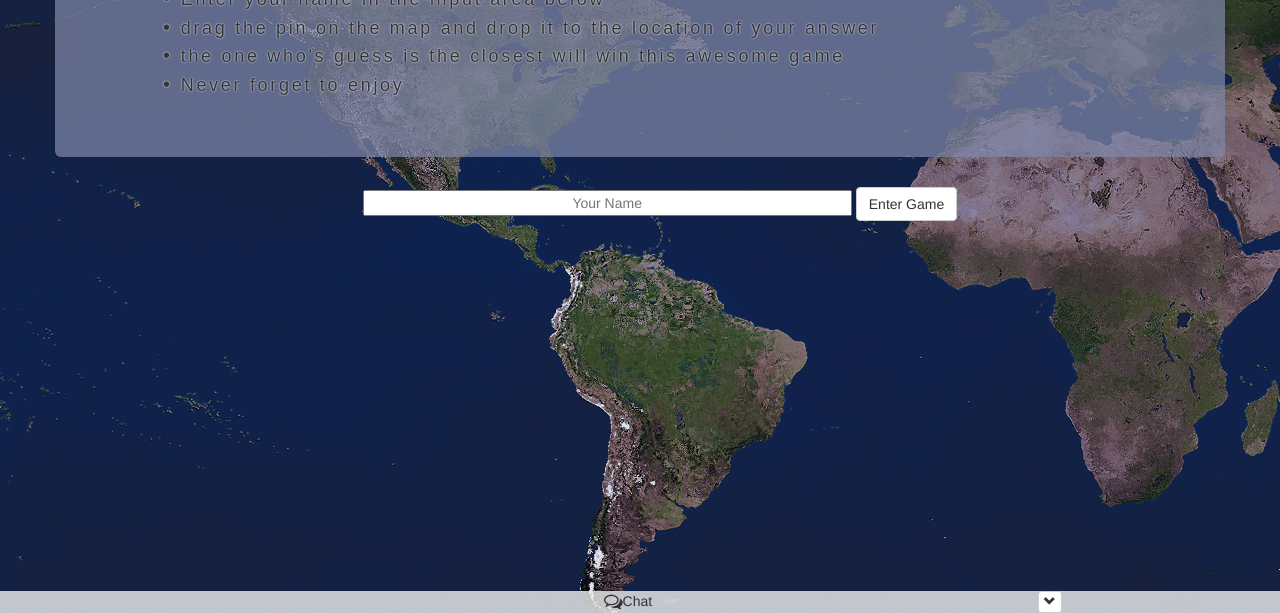
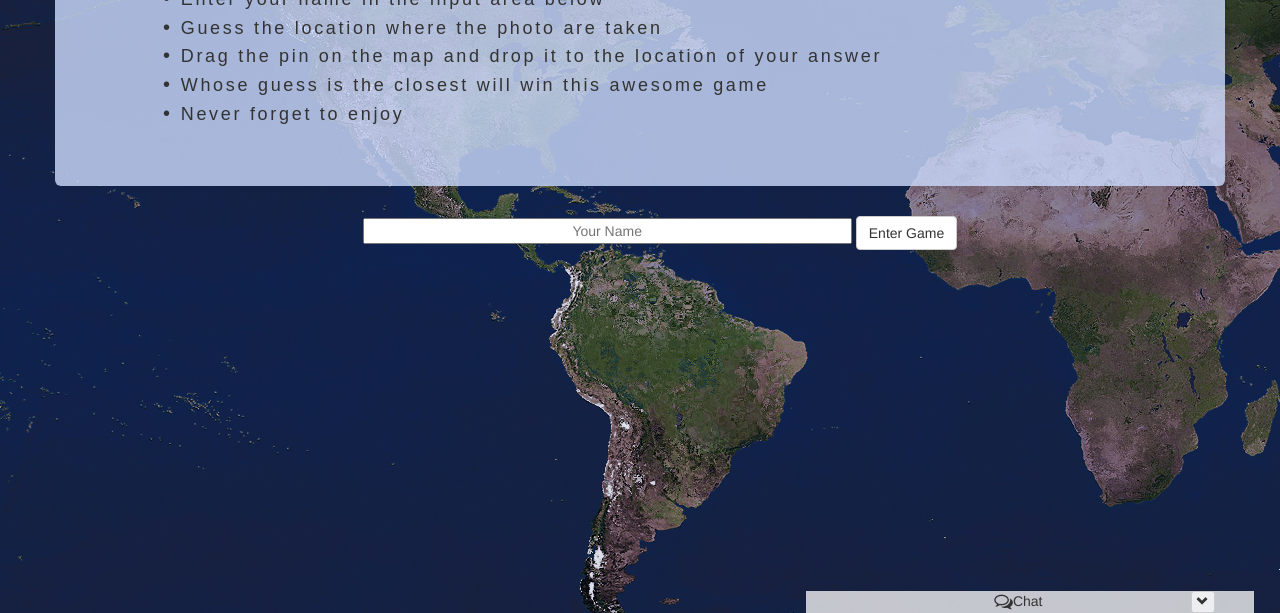
Before and after one commit to Ruigrok/where-are-we, a plain HTML site: page index.html in a window 1280 px wide. Shown: the part 187-800 px from the top of the page. Drawn offline with nearby package versions, Linux system fonts and the light colour scheme; some packages are replaced by stand-ins of ours; no server answers; a script that the page names is missing; a web font is replaced by a local one.

Commit message:
add styling to chat

```diff
--- a/assets/css/style.css
+++ b/assets/css/style.css
@@ -6,20 +6,24 @@ html {
 }
 body {
   /* Margin bottom by footer height */
-  /*margin-bottom: 150px;*/
+  margin-bottom: 150px;
   background-image: url(../images/earth.jpg);
   box-sizing: border-box;
 }
 .footer {
   position: absolute;
   bottom: 0;
-  width: 100%;
+  width: 35%;
   /* Set the fixed height of the footer here */
   /*height: 150px;*/
   text-align:center;
   background-color:rgba(241,241,241,0.8);
-  left:0;
+  left:63%;
 
+}
+
+.footer .btn-default{
+	background-color:rgba(255,255,255,0.7);
 }
 
 #chat-display{
@@ -109,8 +113,8 @@ input{
 .jumbotron{
 	margin-top: 90px;
 	font-family: 'Droid Sans', sans-serif;
-	background-color:rgba(128,137,172,0.7);
-	text-shadow: 0 0 2px white;
+	background-color:rgba(206,221,255,0.8);
+	/*text-shadow: 0 0 2px black;*/
 }
 
 ol {
@@ -120,7 +124,7 @@ ol {
 li:before {
   content: '\2022';
   padding: 8px;
-  text-shadow: 0 0 2px white;
+  /*text-shadow: 0 0 2px black;*/
   font-size: 20px;
 }
 
--- a/index.html
+++ b/index.html
@@ -32,8 +32,9 @@
       <h2> Instructions </h2>
       <ol>
       <li>Enter your name in the input area below</li>
-      <li>drag the pin on the map and drop it to the location of your answer</li>
-      <li>the one who's guess is the closest will win this awesome game </li>
+      <li>Guess the location where the photo are taken</li>
+      <li>Drag the pin on the map and drop it to the location of your answer</li>
+      <li>Whose guess is the closest will win this awesome game </li>
       <li>Never forget to enjoy </li>
       </ol>
       </div>
@@ -80,7 +81,7 @@
 
       <div class="footer">
         <div class="row">
-          <div class="col-md-8 col-md-offset-2">
+          <div class="col-md-10 col-md-offset-1">
             <span><i class="fa fa-comments-o fa-lg" aria-hidden="true"></i>Chat</span>
             <div class="btn-group pull-right">
               <a type="button" class="btn btn-default btn-xs" data-toggle="collapse" aria-expanded="false" data-parent="#accordion" href="#collapseOne">
```
